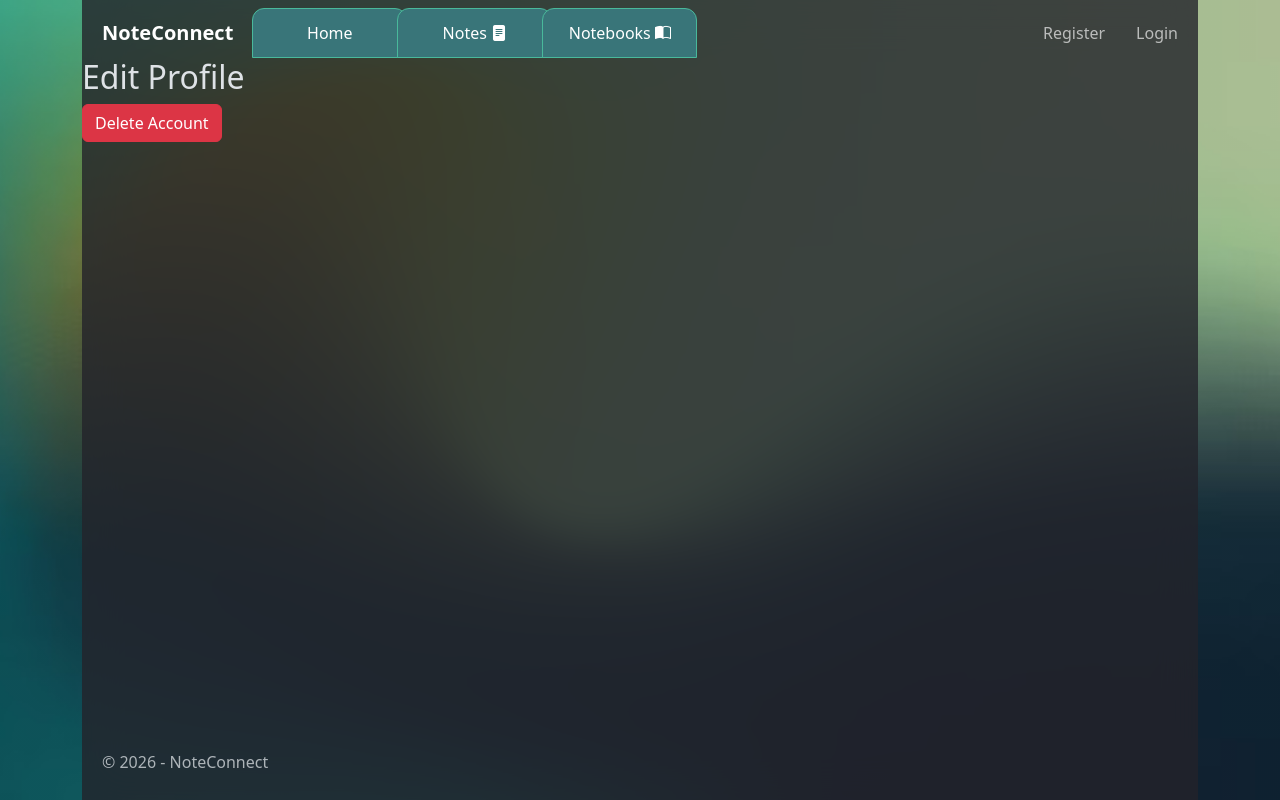
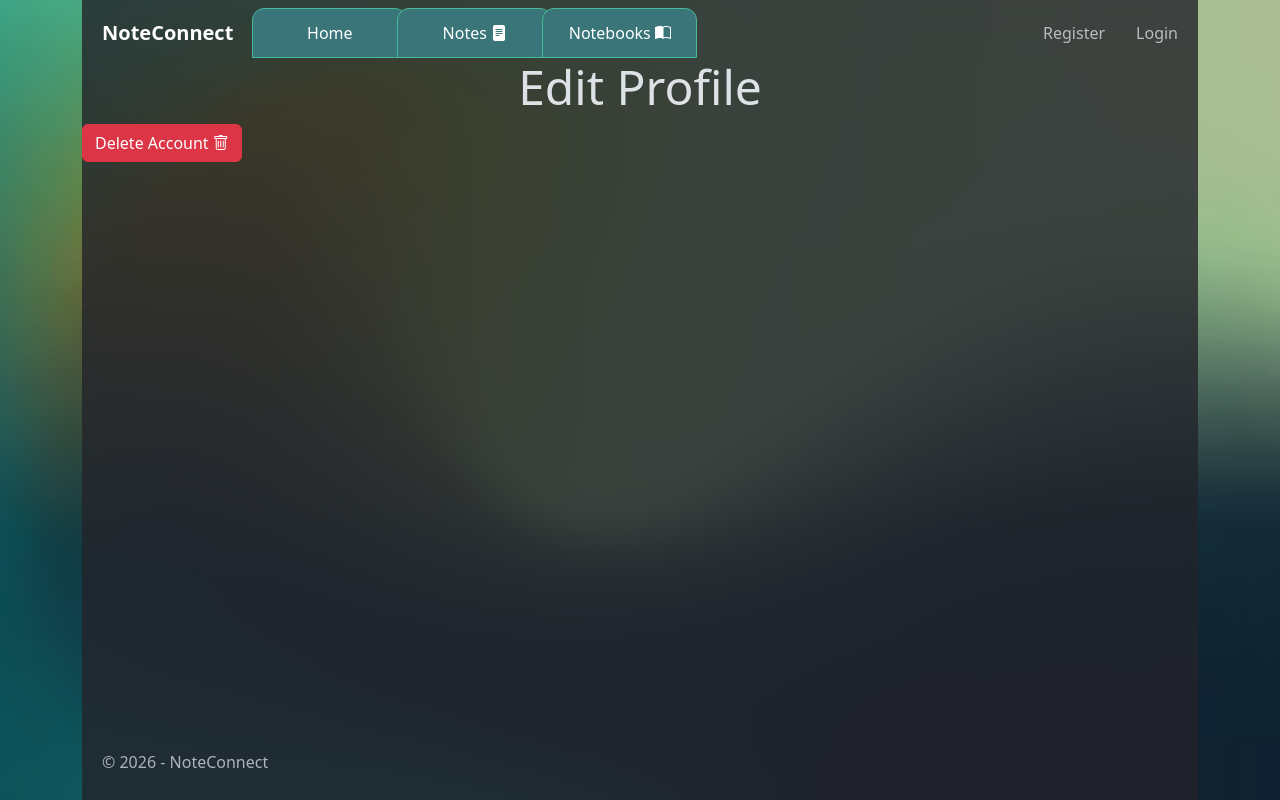
Before and after one commit to NoahFordGit/NoteConnect, an ASP.NET Core app: page /User/Delete/1 in a window 1280 px wide. Run offline with ASP.NET Core 8, Linux system fonts and the light colour scheme; the visitor is signed in with stand-in values (Sample User, id 1); style sheets or scripts are compiled from the project's sources; some libraries are stand-ins or nearby versions.

Commit message:
Updated design for user index

```diff
--- a/Views/User/Delete.cshtml
+++ b/Views/User/Delete.cshtml
@@ -5,9 +5,9 @@
     ViewData["Title"] = "Delete user";
 }
 
-<h2>Edit Profile</h2>
+<h2 class="display-5 text-center">Edit Profile</h2>
 
 <form asp-action="Delete" asp-route-id="@Model.Id" method="post"
       onsubmit="return confirm('Are you sure?')">
-    <button type="submit" class="btn btn-danger">Delete Account</button>
+    <button type="submit" class="btn btn-danger">Delete Account <i class="bi bi-trash"></i></button>
 </form>
--- a/Views/User/Index.cshtml
+++ b/Views/User/Index.cshtml
@@ -26,7 +26,7 @@
         <a asp-area="Identity" asp-page="/Account/Manage/ExternalLogins" class="btn btn-warning">Manage Google Sign-in <i class="bi bi-google"></i></a>
 
         <form asp-action="Delete" asp-route-id="@Model.Id" method="post" style="display:inline;">
-            <button type="submit" class="btn btn-danger" onclick="return confirm('Delete your account?')">Delete</button>
+            <button type="submit" class="btn btn-danger" onclick="return confirm('Delete your account?')">Delete <i class="bi bi-trash"></i></button>
         </form>
     </div>
 
```
